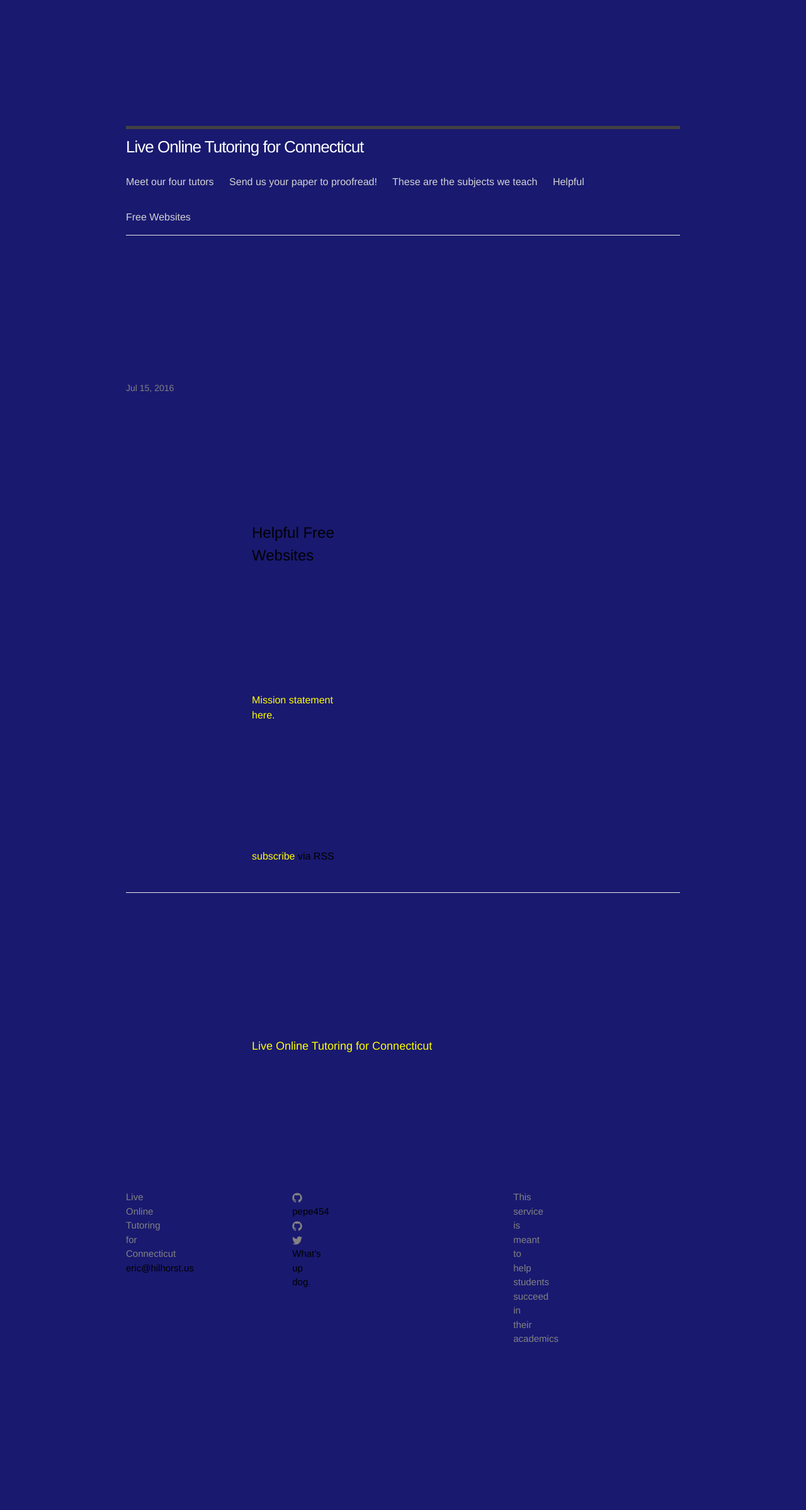
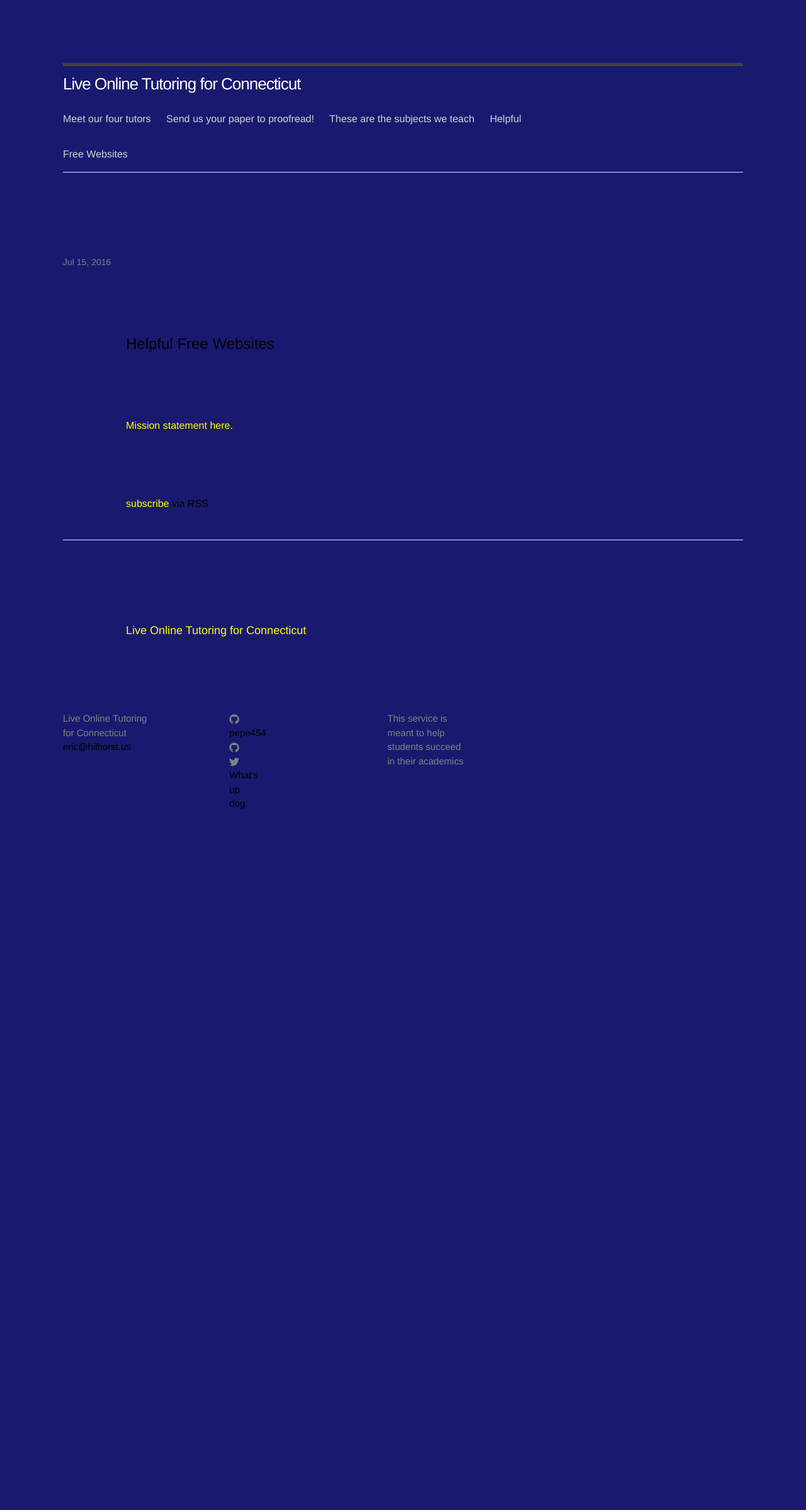
Before and after one commit to pepe454/pepe454.github.io, a Jekyll site: the page built from index.html, in a window 1280 px wide. Shown: the whole page at 63% size. Built offline with Jekyll 4.4.1, drawn with Linux system fonts in a browser that asks for light colours; after the commit the page ends 1448 px from its top, so only the background shows below that.

Commit message:
Update _base.scss

```diff
--- a/_sass/_base.scss
+++ b/_sass/_base.scss
@@ -4,7 +4,7 @@
 body, h1, h2, h3, h4, h5, h6,
 p, blockquote, pre, hr,
 dl, dd, ol, ul, figure {
-    margin: 200px;
+    margin: 100px;
     padding: 0;
 }
 
```
